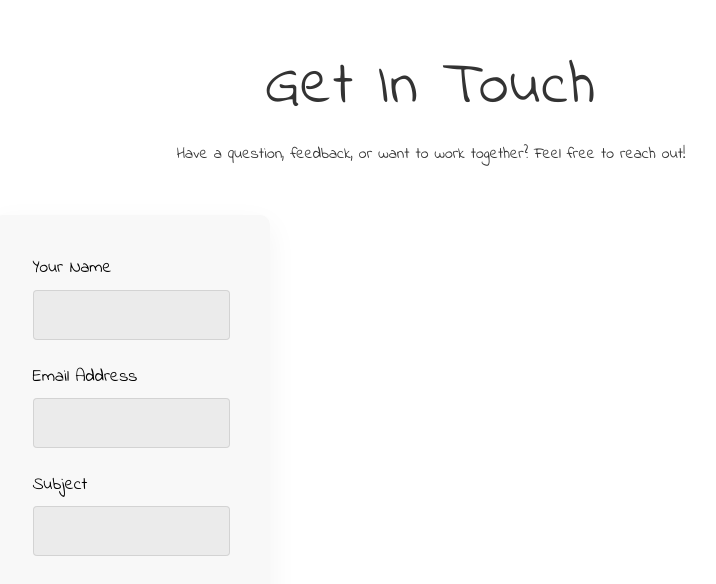
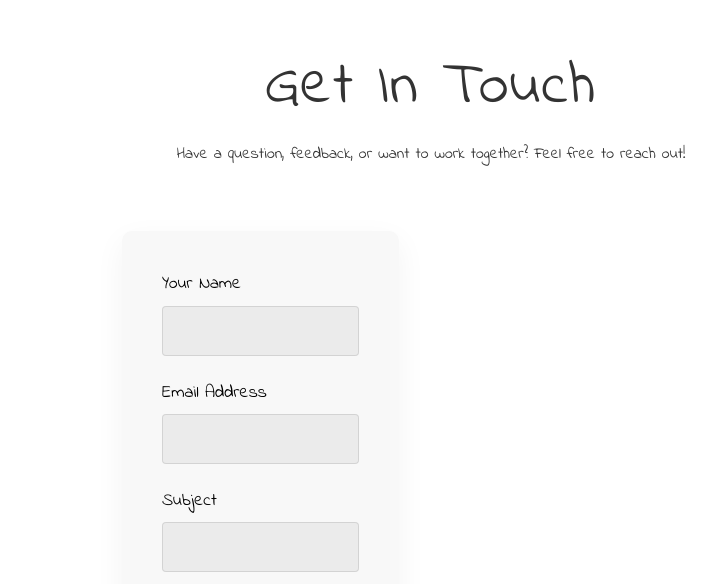
Before and after one commit to juwan-howard/juwan-howard.github.io, a React (Create React App) app: page / in a window 1280 px wide. Shown: the part 2413-2997 px from the top of the page, without its empty margins (209-925 px from the left). Built offline with nearby package versions, Linux system fonts and the light colour scheme.

Commit message:
Fix: Improve contact form centering and layout alignment

```diff
--- a/src/App.css
+++ b/src/App.css
@@ -323,6 +323,7 @@ section {
 .form-group {
   margin-bottom: 1.5rem;
   transition: all 0.3s ease;
+  width: 100%;
 }
 
 .form-group:focus-within {
@@ -340,11 +341,22 @@ section {
   max-width: 1200px;
   margin: 0 auto;
   padding: var(--spacing-8) var(--spacing-4);
+  display: flex;
+  flex-direction: column;
+  align-items: center;
 }
 
 .contact-form-container {
-  max-width: 650px;
+  max-width: 550px;
   margin: 0 auto;
+  width: 100%;
+}
+
+.contact-form {
+  display: flex;
+  flex-direction: column;
+  align-items: center;
+  width: 100%;
 }
 
 .contact-form button {
@@ -370,10 +382,22 @@ section {
   box-shadow: 0 0 0 2px rgba(0,0,0,0.1);
 }
 
+/* Ensure contact page elements are properly centered */
+.contact-container {
+  display: flex;
+  flex-direction: column;
+  align-items: center;
+  justify-content: center;
+  width: 100%;
+  max-width: 1200px;
+  margin: 0 auto;
+}
+
 /* Center the form on smaller screens */
 @media (max-width: 768px) {
   .contact-form-container {
     padding: 0 var(--spacing-4);
+    width: 90%;
   }
 }
 
--- a/src/components/contact/ContactForm.jsx
+++ b/src/components/contact/ContactForm.jsx
@@ -161,7 +161,7 @@ const ContactForm = () => {
   };
 
   return (
-    <div className="bg-white p-8 rounded-lg shadow-md w-full max-w-2xl mx-auto transition-all duration-300 hover:shadow-lg">
+    <div className="bg-white p-8 rounded-lg shadow-md mx-auto w-full max-w-xl transition-all duration-300 hover:shadow-lg">
       <h2 className="text-2xl font-bold mb-6 text-center indie-flower">Send a Message</h2>
 
       {status.info.error && (
@@ -188,7 +188,7 @@ const ContactForm = () => {
           </div>
         </div>
       ) : (
-        <form onSubmit={handleSubmit} className="w-full space-y-5 max-w-xl mx-auto" noValidate>
+        <form onSubmit={handleSubmit} className="w-full space-y-5" noValidate>
           <div className="form-group">
             <label htmlFor="name" className="block text-gray-700 mb-2 indie-flower text-lg">Your Name</label>
             <input
@@ -293,12 +293,12 @@ const ContactForm = () => {
             >
               {status.submitting ? (
                 <>
-                  <FontAwesomeIcon icon={faSpinner} className="animate-spin" />
+                  <FontAwesomeIcon icon={faSpinner} className="animate-spin mr-2" />
                   <span>Sending...</span>
                 </>
               ) : (
                 <>
-                  <FontAwesomeIcon icon={faPaperPlane} />
+                  <FontAwesomeIcon icon={faPaperPlane} className="mr-2" />
                   <span>Send Message</span>
                 </>
               )}
--- a/src/components/contact/ContactInfo.jsx
+++ b/src/components/contact/ContactInfo.jsx
@@ -8,14 +8,14 @@ import INFO from "../../data/user";
 
 const ContactInfo = () => {
   return (
-    <div className="text-center max-w-3xl mx-auto">
+    <div className="w-full max-w-2xl mx-auto">
       <div className="grid grid-cols-1 md:grid-cols-2 gap-8 mb-8">
         {/* Email */}
         <div className="flex flex-col items-center p-6 bg-gray-50 rounded-lg shadow-sm transition-all duration-300 hover:shadow-md hover:transform hover:scale-105">
           <div className="text-3xl text-gray-700 mb-4">
             <FontAwesomeIcon icon={faEnvelope} />
           </div>
-          <div>
+          <div className="text-center">
             <h3 className="text-xl font-semibold mb-2 indie-flower">Email Me</h3>
             <a
               href={`mailto:${INFO.main.email}`}
@@ -32,7 +32,7 @@ const ContactInfo = () => {
             <div className="text-3xl text-gray-700 mb-4">
               <FontAwesomeIcon icon={faLocationDot} />
             </div>
-            <div>
+            <div className="text-center">
               <h3 className="text-xl font-semibold mb-2 indie-flower">Based In</h3>
               <p className="text-gray-600">{INFO.main.location}</p>
             </div>
@@ -41,7 +41,7 @@ const ContactInfo = () => {
       </div>
 
       {/* Social Media Links */}
-      <div className="mt-8">
+      <div className="mt-8 text-center">
         <h3 className="text-xl font-semibold mb-5 indie-flower">Connect on Social Media</h3>
         <div className="flex justify-center space-x-6">
           {INFO.main.socials.map((social, index) => {
--- a/src/pages/ContactPage.jsx
+++ b/src/pages/ContactPage.jsx
@@ -27,19 +27,17 @@ const ContactPage = () => {
       </Helmet>
 
       <Header />
-      <main className="container mx-auto px-4 py-16">
-        <div className="flex flex-col items-center">
-          <div className="w-full max-w-4xl mx-auto mb-16">
+      <main>
+        <div className="container mx-auto px-4 py-16 flex flex-col items-center justify-center">
+          <div className="w-full max-w-3xl mb-16 text-center">
             <h1 className="text-4xl md:text-5xl mb-6 text-center indie-flower">Get In Touch</h1>
-            <p className="text-center text-lg mb-8 max-w-2xl mx-auto">
+            <p className="text-center text-lg mb-12 max-w-2xl mx-auto">
               Have a question, interested in collaboration, or want to discuss a project?
               I'd love to hear from you!
             </p>
-            <div className="mb-12">
-              <ContactInfo />
-            </div>
+            <ContactInfo />
           </div>
-          <div className="w-full">
+          <div className="w-full flex justify-center">
             <ContactForm />
           </div>
         </div>
```
